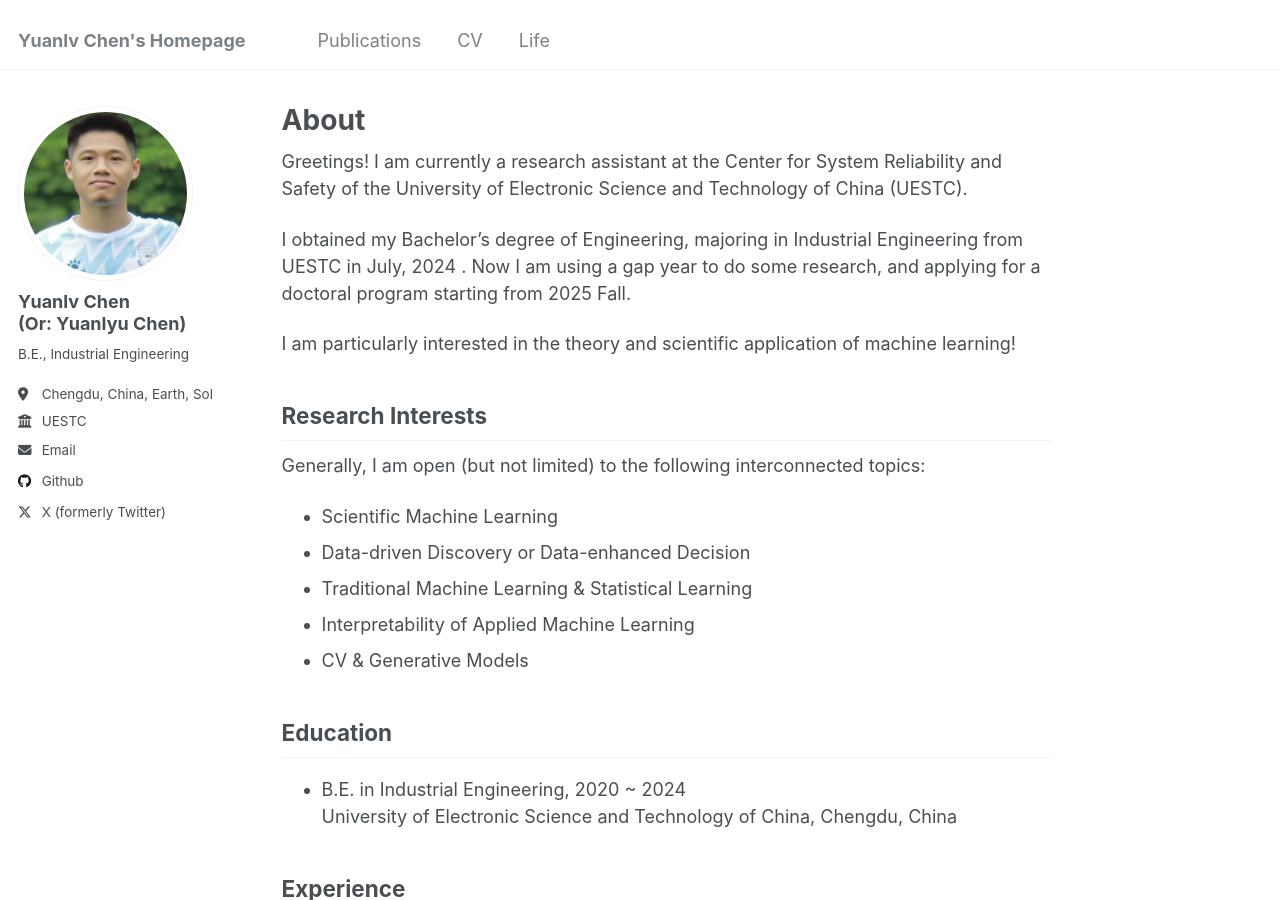
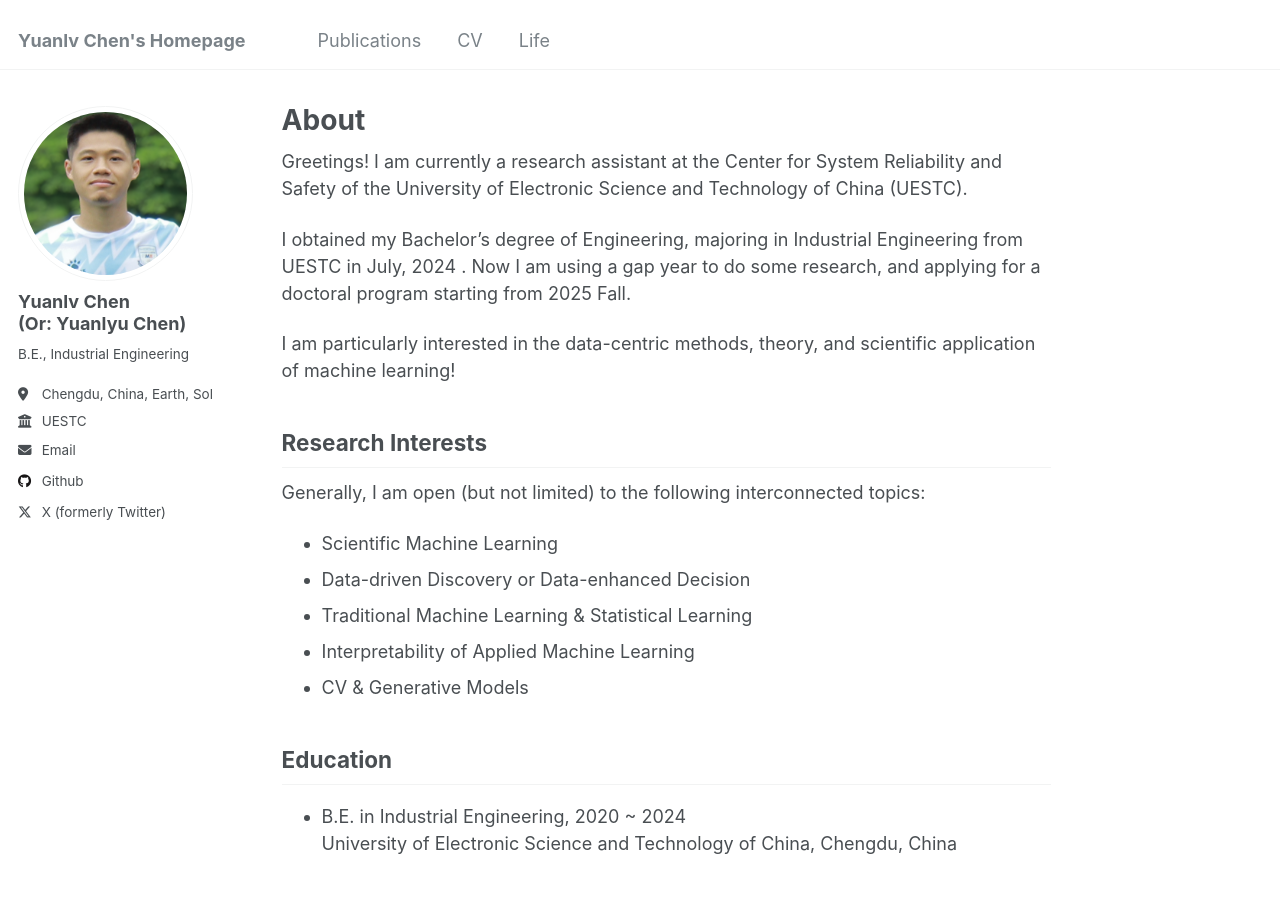
Before and after one commit to YLchen22/YLchen22.github.io, a Jekyll site: the page built from _pages/about.md, in a window 1280 px wide and 900 px high. Built offline with Jekyll 4.4.1, drawn with Linux system fonts in a browser that asks for light colours.

Commit message:
Update about.md

```diff
--- a/_pages/about.md
+++ b/_pages/about.md
@@ -11,7 +11,7 @@ Greetings! I am currently a research assistant at the Center for System Reliabil
 
 I obtained my Bachelor's degree of Engineering, majoring in Industrial Engineering from UESTC in July, 2024 . Now I am using a gap year to do some research, and applying for a doctoral program starting from 2025 Fall.
 
-I am particularly interested in the theory and scientific application of machine learning!
+I am particularly interested in the data-centric methods, theory, and scientific application of machine learning!
 
 Research Interests
 ------
```
